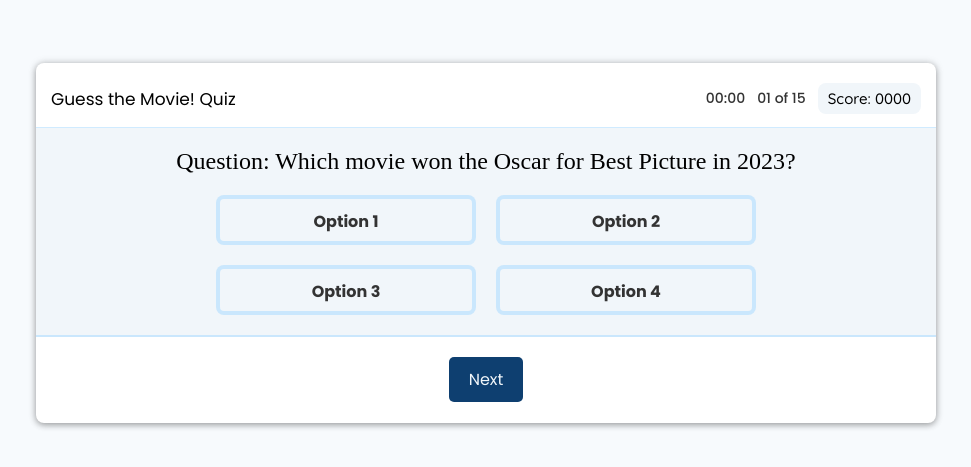
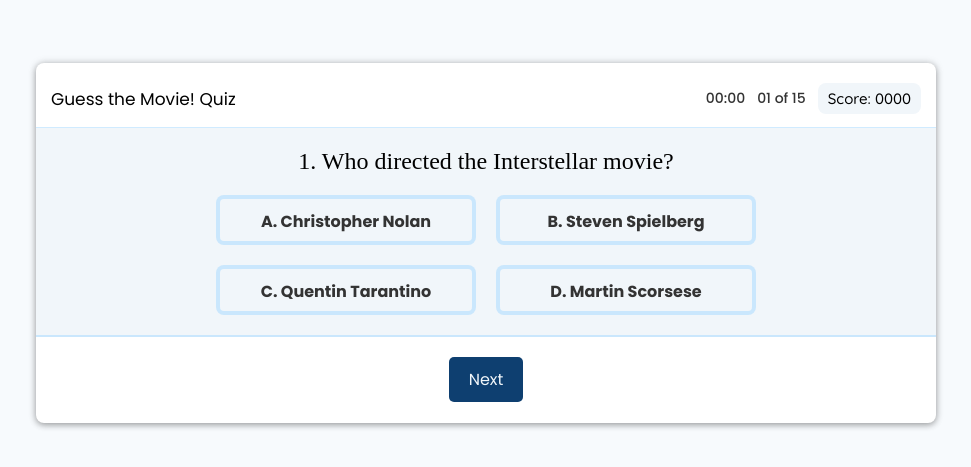
Before and after one commit to UDAY-05-PRIME/QUIZ-WEBSITE, a plain HTML site: page Quiz-game/Quiz-index.html in a window 1280 px wide. Shown: the part 157-624 px from the top of the page, without its empty margins (154-1125 px from the left). Drawn offline with Linux system fonts and the light colour scheme.

Commit message:
updating code

```diff
--- a/Quiz-game/Quiz-index.html
+++ b/Quiz-game/Quiz-index.html
@@ -20,7 +20,7 @@
             </div>
         </div>
         <div class="quizContent">
-            <p id="question">Question: Which movie won the Oscar for Best Picture in 2023?</p>
+            <p id="Question">Question: Which movie won the Oscar for Best Picture in 2023?</p>
             <ul class="options">
                 <div class="firstTwoOption">
                     <li><button>Option 1</button></li>
@@ -37,4 +37,6 @@
         </div>
     </div>
 </body>
+<script src="script.js"></script>
+
 </html>
--- a/Quiz-game/Quiz-style.css
+++ b/Quiz-game/Quiz-style.css
@@ -143,3 +143,14 @@
 .nextButton button:hover {
     background: rgba(0, 100, 172, 0.806) !important;;
 }
+.correct{
+    background-color: rgba(176, 255, 218, 0.589);
+    border-color: rgba(99, 255, 206, 0.589);
+    color: #f1f6fa;
+}
+
+.wrong {
+    background-color: rgba(255, 176, 176, 0.589);
+    border-color: rgba(255, 109, 109, 0.589);
+    color: #f1f6fa;
+}
--- a/Quiz-game/script.js
+++ b/Quiz-game/script.js
@@ -1,7 +1,9 @@
+console.log("Script loaded successfully!");
+
 const questions = [
     {
         question: "Who directed the Interstellar movie?",
-        answer: [
+        answers: [
             { text: "A. Christopher Nolan", correct: true },
             { text: "B. Steven Spielberg", correct: false },
             { text: "C. Quentin Tarantino", correct: false },
@@ -10,7 +12,7 @@
     },
     {
         question: "Which movie won the Academy Award for Best Picture in 1994?",
-        answer: [
+        answers: [
             { text: "A. Pulp Fiction", correct: false },
             { text: "B. Forrest Gump", correct: true },
             { text: "C. The Shawshank Redemption", correct: false },
@@ -19,7 +21,7 @@
     },
     {
         question: "Which actor played the character of Jack Dawson in Titanic?",
-        answer: [
+        answers: [
             { text: "A. Leonardo DiCaprio", correct: true },
             { text: "B. Brad Pitt", correct: false },
             { text: "C. Matt Damon", correct: false },
@@ -28,7 +30,7 @@
     },
     {
         question: "What is the highest-grossing movie of all time as of 2024?",
-        answer: [
+        answers: [
             { text: "A. Avatar", correct: false },
             { text: "B. Avengers: Endgame", correct: true },
             { text: "C. Titanic", correct: false },
@@ -37,7 +39,7 @@
     },
     {
         question: "Who directed the movie 'Inception'?",
-        answer: [
+        answers: [
             { text: "A. Christopher Nolan", correct: true },
             { text: "B. James Cameron", correct: false },
             { text: "C. Steven Spielberg", correct: false },
@@ -46,7 +48,7 @@
     },
     {
         question: "Which movie features the quote 'I'll be back'?",
-        answer: [
+        answers: [
             { text: "A. The Terminator", correct: true },
             { text: "B. Predator", correct: false },
             { text: "C. Total Recall", correct: false },
@@ -55,7 +57,7 @@
     },
     {
         question: "Who played the character of 'The Joker' in The Dark Knight (2008)?",
-        answer: [
+        answers: [
             { text: "A. Joaquin Phoenix", correct: false },
             { text: "B. Heath Ledger", correct: true },
             { text: "C. Jack Nicholson", correct: false },
@@ -64,7 +66,7 @@
     },
     {
         question: "Which movie is based on the Marvel superhero Iron Man?",
-        answer: [
+        answers: [
             { text: "A. Iron Man", correct: true },
             { text: "B. Spider-Man", correct: false },
             { text: "C. Captain America", correct: false },
@@ -73,7 +75,7 @@
     },
     {
         question: "Who directed the movie 'Jurassic Park'?",
-        answer: [
+        answers: [
             { text: "A. Steven Spielberg", correct: true },
             { text: "B. James Cameron", correct: false },
             { text: "C. George Lucas", correct: false },
@@ -82,7 +84,7 @@
     },
     {
         question: "Which movie is considered the first feature-length animated film?",
-        answer: [
+        answers: [
             { text: "A. Snow White and the Seven Dwarfs", correct: true },
             { text: "B. Pinocchio", correct: false },
             { text: "C. Fantasia", correct: false },
@@ -91,7 +93,7 @@
     },
     {
         question: "Which actor played the character of Neo in The Matrix?",
-        answer: [
+        answers: [
             { text: "A. Keanu Reeves", correct: true },
             { text: "B. Tom Cruise", correct: false },
             { text: "C. Will Smith", correct: false },
@@ -100,7 +102,7 @@
     },
     {
         question: "Which movie features the song 'My Heart Will Go On'?",
-        answer: [
+        answers: [
             { text: "A. Titanic", correct: true },
             { text: "B. The Bodyguard", correct: false },
             { text: "C. Pretty Woman", correct: false },
@@ -109,7 +111,7 @@
     },
     {
         question: "Which film is known as the first movie in the Marvel Cinematic Universe?",
-        answer: [
+        answers: [
             { text: "A. Iron Man", correct: true },
             { text: "B. The Incredible Hulk", correct: false },
             { text: "C. Captain America: The First Avenger", correct: false },
@@ -118,7 +120,7 @@
     },
     {
         question: "Who directed the movie 'The Godfather'?",
-        answer: [
+        answers: [
             { text: "A. Francis Ford Coppola", correct: true },
             { text: "B. Martin Scorsese", correct: false },
             { text: "C. Brian De Palma", correct: false },
@@ -127,7 +129,7 @@
     },
     {
         question: "Which movie won the Academy Award for Best Picture in 2023?",
-        answer: [
+        answers: [
             { text: "A. Everything Everywhere All At Once", correct: true },
             { text: "B. Top Gun: Maverick", correct: false },
             { text: "C. The Banshees of Inisherin", correct: false },
@@ -135,6 +137,75 @@
         ]
     }
 ];
-    const questionElement = document.getElementById("question");
-    const answerButtonAB = document.getElementsByClassName("firstTwoOption");
-    const nextButton = document.getElementById("nextBtn");
+    let currentQuestionindex = 0;
+    let score = 0;
+
+    const questionElement = document.getElementById("Question");
+    const answerButtons = document.querySelectorAll(".options button");
+    const questionNumberElement = document.querySelector(".questionNumber");
+
+
+    function loadQuestion(){
+        const currentQuestion = questions[currentQuestionindex];
+        let questionNo = currentQuestionindex + 1;
+        questionElement.innerText = questionNo + ". " + currentQuestion.question;
+
+        answerButtons.forEach((button, index) => {
+            const answer = currentQuestion.answers[index];
+            button.innerText = answer.text;
+            button.dataset.correct = answer.correct;
+        });
+    }
+    loadQuestion();
+
+    answerButtons.forEach((button) => {
+        button.addEventListener("click", (event) =>{
+            const selectedButton = event.target ;
+            const iscorrect = selectedButton.dataset.correct === "true";
+            setButtonStyles(selectedButton, iscorrect);
+        });
+    });
+    function setButtonStyles(button,iscorrect){
+        if(iscorrect){
+            button.classlist.add("correct");
+        }
+        else{
+            button.classlist.add("wrong");
+        }
+
+        answerButtons.forEach((btn) => btn.disabled = true);
+    }
+    // answerButtons.forEach((button) => {
+    //     button.addEventListener("click", (event) => {
+    //         const selectedButton = event.target; // Get the clicked button
+    //         const isCorrect = selectedButton.dataset.correct === "true"; // Check if it's correct
+
+    //         // Highlight buttons based on correctness
+    //         setButtonStyles(selectedButton, isCorrect);
+
+    //         // Update score if the answer is correct
+    //         if (isCorrect) {
+    //             score++;
+    //         }
+
+    //         // Wait a moment, then load the next question
+    //         setTimeout(() => {
+    //             currentQuestionindex++;
+    //             if (currentQuestionindex < questions.length) {
+    //                 loadQuestion();
+    //             } else {
+    //                 showResults(); // Show final score when quiz ends
+    //             }
+    //         }, 1000);
+    //     });
+    // });
+    // function setButtonStyles(button, isCorrect) {
+    //     if (isCorrect) {
+    //         button.classList.add("correct"); // Add a 'correct' CSS class
+    //     } else {
+    //         button.classList.add("wrong"); // Add a 'wrong' CSS class
+    //     }
+
+    //     // Disable all buttons after one is clicked
+    //     answerButtons.forEach((btn) => btn.disabled = true);
+    // }
```
